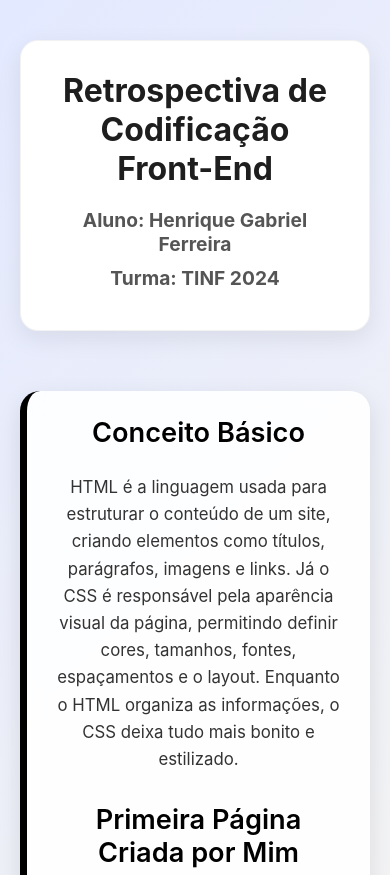
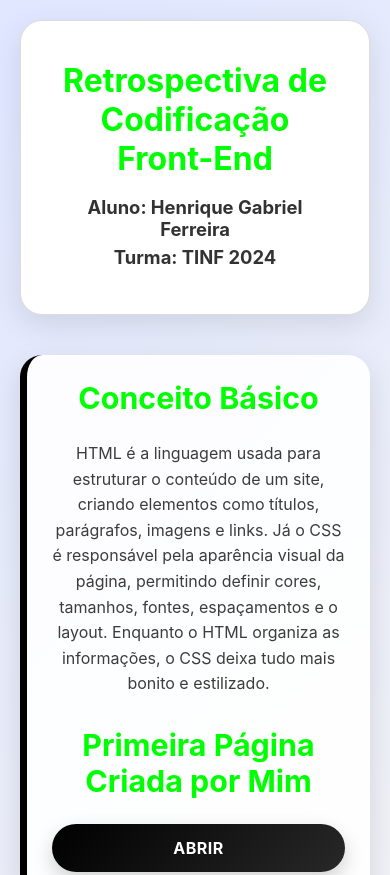
Before and after one commit to Livrinhos/Retrospectiva-Front-End, a plain HTML site: page index.html in a window 390 px wide. Shown: the top 875 px of the page. Drawn offline with Linux system fonts and the light colour scheme.

Commit message:
Refactor CSS styles for improved design and responsiveness

```diff
--- a/style.css
+++ b/style.css
@@ -6,8 +6,13 @@
 }
 
 body {
-    background: linear-gradient(135deg, #e3e9ff 0%, #f4f4f4 40%, #ffffff 100%);
-    color: #1e1e1e;
+    background: linear-gradient(
+        135deg,
+        rgb(223, 230, 255) 0%,
+        rgb(245, 245, 245) 50%,
+        rgb(255, 255, 255) 100%
+    );
+    color: rgb(30, 30, 30);
     padding: 40px 20px;
     display: flex;
     justify-content: center;
@@ -20,15 +25,15 @@ section {
     display: flex;
     flex-direction: column;
     gap: 60px;
-    text-align: center; /* TUDO CENTRALIZADO */
+    text-align: center;
 }
 
 .header {
-    padding: 30px;
-    background: white;
-    border-radius: 18px;
-    box-shadow: 0 8px 25px rgba(0,0,0,0.08);
-    border: 1px solid rgba(0,0,0,0.05);
+    padding: 40px 30px;
+    background: rgb(255, 255, 255);
+    border-radius: 22px;
+    box-shadow: 0 10px 30px rgb(0 0 0 / 10%);
+    border: 1px solid rgb(220, 220, 220);
     backdrop-filter: blur(8px);
     animation: fade 0.6s ease-out;
 }
@@ -36,59 +41,83 @@ section {
 .header h1 {
     font-size: 2.5rem;
     font-weight: 700;
-    margin-bottom: 20px;  /* Espaço do título */
+    margin-bottom: 18px;
 }
 
+/* h3 do header NÃO muda de cor */
 .header h3 {
-    font-size: 1.2rem;
-    color: #555;
-    margin-bottom: 10px;
+    font-size: 1.15rem;
+    margin-bottom: 6px;
+    color: rgb(50, 50, 50);
+}
+
+/* 🎨 ANIMAÇÃO RGB NOS H1 E NOS H3 (menos os do header) */
+h1,
+h3:not(.header h3) {
+    animation: rgbColor 4s linear infinite;
+}
+
+@keyframes rgbColor {
+    0%   { color: rgb(255, 0, 0); }
+    25%  { color: rgb(0, 255, 0); }
+    50%  { color: rgb(0, 0, 255); }
+    75%  { color: rgb(255, 0, 255); }
+    100% { color: rgb(255, 0, 0); }
 }
 
 .basic, .intermediary, .advanced, .final {
-    background: rgba(255, 255, 255, 0.9);
-    padding: 35px;
-    border-radius: 20px;
-    border-left: 7px solid #000000;
-    box-shadow: 0 8px 25px rgba(0,0,0,0.1);
-    backdrop-filter: blur(10px);
+    background: rgb(255 255 255 / 92%);
+    padding: 40px;
+    border-radius: 22px;
+    border-left: 7px solid rgb(0, 0, 0);
+    box-shadow: 0 10px 30px rgb(0 0 0 / 12%);
     animation: slideUp 0.7s ease-out;
+    transition: transform 0.3s ease;
+}
+
+.basic:hover, .intermediary:hover, .advanced:hover, .final:hover {
+    transform: translateY(-4px);
 }
 
 .basic h3, .intermediary h3, .advanced h3, .final h3 {
-    margin-bottom: 25px; /* Título → Texto */
-    font-size: 1.7rem;
+    margin-bottom: 25px;
+    font-size: 1.9rem;
+}
+
+.intermediary h4 {
+    margin-top: 15px;
+    margin-bottom: 15px;
+    font-size: 1.4rem;
     font-weight: 600;
-    color: #000000;
+    color: rgb(20, 20, 20);
 }
 
 p {
-    margin-bottom: 30px; /* Texto → Botão */
-    line-height: 1.7rem;
-    font-size: 1.05rem;
-    color: #333;
+    margin-bottom: 30px;
+    line-height: 1.8rem;
+    font-size: 1.1rem;
+    color: rgb(60, 60, 60);
 }
 
 button {
-    background: linear-gradient(135deg, #000000, #292929);
-    color: white;
+    background: linear-gradient(135deg, rgb(0, 0, 0), rgb(40, 40, 40));
+    color: rgb(255, 255, 255);
     border: none;
-    padding: 14px 26px;
+    padding: 14px 28px;
     border-radius: 50px;
     cursor: pointer;
     font-size: 1rem;
     font-weight: bold;
     letter-spacing: 0.5px;
     transition: 0.25s ease;
-    box-shadow: 0 6px 18px rgba(0,0,0,0.15);
-
+    box-shadow: 0 8px 20px rgb(0 0 0 / 18%);
     display: block;
-    margin: 0 auto 35px auto; /* Centralizado + margem inferior */
+    margin: 0 auto 35px auto;
 }
 
 button:hover {
-    transform: scale(1.07) translateY(-2px);
-    box-shadow: 0 10px 30px rgba(0,0,0,0.2);
+    transform: scale(1.1) translateY(-3px);
+    box-shadow: 0 12px 35px rgb(0 0 0 / 25%);
 }
 
 a {
@@ -106,6 +135,10 @@ a {
 }
 
 @media (max-width: 600px) {
+    body {
+        padding: 20px;
+    }
+
     .header h1 {
         font-size: 2rem;
     }
@@ -114,8 +147,16 @@ a {
         padding: 25px;
     }
 
+    section {
+        gap: 40px;
+    }
+
+    p {
+        font-size: 1rem;
+        line-height: 1.6rem;
+    }
+
     button {
         width: 100%;
-        text-align: center;
     }
 }
```
